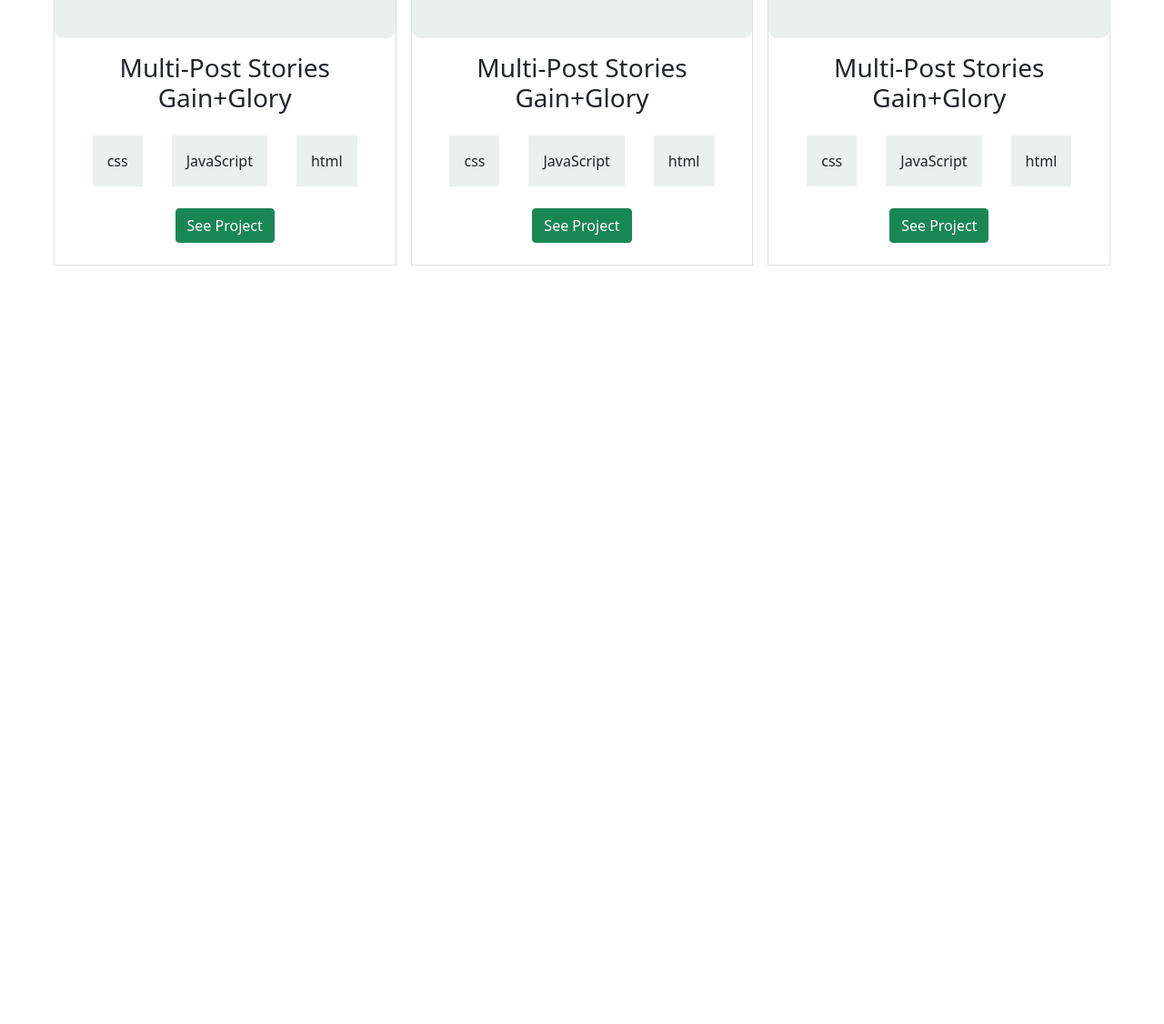
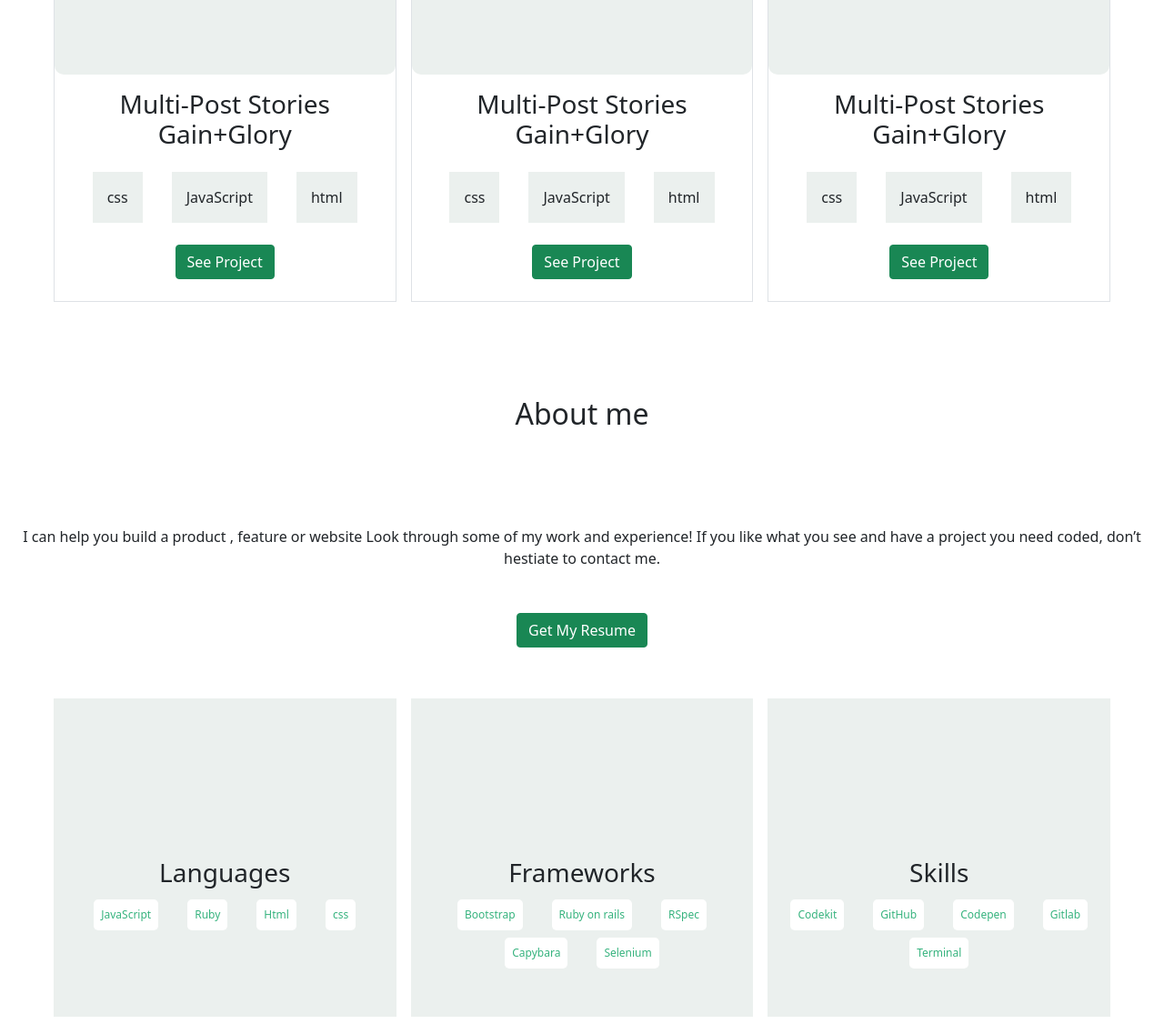
Before and after one commit to jrosario19/My-portfolio-Bootstrap, a website: page index.html in a window 1280 px wide. Shown: the part 1305-2431 px from the top of the page at 91% size. Before the commit the page ends 1605 px from the top, so only its background shows below. Drawn offline with nearby package versions, Linux system fonts and the light colour scheme.

Commit message:
Add about me section

```diff
--- a/index.html
+++ b/index.html
@@ -28,9 +28,9 @@
                 don't hestiate to contact me.</p>
         </section>
         <section>
-          <p class="h2 text-center mt-5 pt-5">My Recent Works</p>
+          <p class="h2 text-center mt-5 pt-5 mb-5">My Recent Works</p>
           <div class="d-flex flex-wrap justify-content-center">
-            <article class="col-lg-4 d-flex flex-column align-items-center border m-2" style="width:30%">
+            <article class="col-lg-4 d-flex flex-column align-items-center border m-2" style="width:30%;">
               <div style="height: 300px; width: 100%; background-color: #ebf0ee; border-radius: 10px;">
 
               </div>
@@ -104,6 +104,56 @@
 </article>
           </div>
         </section>
+        <section>
+          <div class="d-flex flex-column align-items-center mb-5">
+            <p class="h2 text-center mt-5 pt-5">About me</p>
+            <p class="text-center mt-5 pt-5 mb-5"> I can help you build a product , feature or website Look through some of my work and experience! If you like what you see and have a project you need coded,
+              don’t hestiate to contact me.</p>
+              <a href="#" class="btn btn-success justify-self-center"> Get My Resume</a>
+
+          </div>
+            <div class="d-flex justify-content-center">
+              <article class="d-flex flex-column align-items-center m-2" style="width: 30%;height: 350px; border: 1px solid #ebf0ee;background-color: #ebf0ee;">
+                <div class="">
+                    <img src="" alt="">
+                </div>
+                <h3 style="margin-top: 150px;">Languages</h3>
+                <ul class="d-flex list-unstyled flex-wrap justify-content-center">
+                    <li class="mx-3 p-2 my-1" style="background-color: #fff; border-radius: 5px; color:#36b37e;font-size: 12px;">JavaScript</li>
+                    <li class="mx-3 p-2 my-1" style="background-color: #fff; border-radius: 5px; color:#36b37e;font-size: 12px;">Ruby</li>
+                    <li class="mx-3 p-2 my-1" style="background-color: #fff; border-radius: 5px; color:#36b37e;font-size: 12px;">Html</li>
+                    <li class="mx-3 p-2 my-1" style="background-color: #fff; border-radius: 5px; color:#36b37e;font-size: 12px;">css</li>
+                </ul>
+            </article>
+          <article class="d-flex flex-column align-items-center m-2" style="width: 30%;height: 350px; border: 1px solid #ebf0ee;background-color: #ebf0ee;">
+            <div class="">
+                <img src="" alt="">
+            </div>
+            <h3 style="margin-top: 150px;">Frameworks</h3>
+            <ul class="d-flex list-unstyled flex-wrap justify-content-center">
+                <li class="mx-3 p-2 my-1" style="background-color: #fff; border-radius: 5px; color:#36b37e;font-size: 12px;">Bootstrap</li>
+                <li class="mx-3 p-2 my-1" style="background-color: #fff; border-radius: 5px; color:#36b37e;font-size: 12px;">Ruby on rails</li>
+                <li class="mx-3 p-2 my-1" style="background-color: #fff; border-radius: 5px; color:#36b37e;font-size: 12px;">RSpec</li>
+                <li class="mx-3 p-2 my-1" style="background-color: #fff; border-radius: 5px; color:#36b37e;font-size: 12px;">Capybara</li>
+                <li class="mx-3 p-2 my-1" style="background-color: #fff; border-radius: 5px; color:#36b37e;font-size: 12px;  ">Selenium</li>
+            </ul>
+        </article>
+        <article class="d-flex flex-column align-items-center m-2" style="width: 30%;height: 350px; border: 1px solid #ebf0ee;background-color: #ebf0ee;">
+          <div class="">
+              <img src="" alt="">
+          </div>
+          <h3 style="margin-top: 150px;">Skills</h3>
+          <ul class="d-flex list-unstyled flex-wrap justify-content-center">
+              <li class="mx-3 p-2 my-1" style="background-color: #fff; border-radius: 5px; color:#36b37e;font-size: 12px;">Codekit</li>
+              <li class="mx-3 p-2 my-1" style="background-color: #fff; border-radius: 5px; color:#36b37e;font-size: 12px;">GitHub</li>
+              <li class="mx-3 p-2 my-1" style="background-color: #fff; border-radius: 5px; color:#36b37e;font-size: 12px;">Codepen</li>
+              <li class="mx-3 p-2 my-1" style="background-color: #fff; border-radius: 5px; color:#36b37e;font-size: 12px;">Gitlab</li>
+              <li class="mx-3 p-2 my-1" style="background-color: #fff; border-radius: 5px; color:#36b37e;font-size: 12px;  ">Terminal</li>
+          </ul>
+      </article>
+
+            </div>
+        </section>
 
     </div>
 
```
